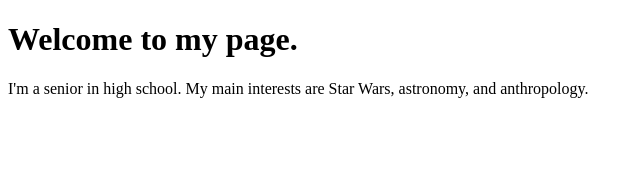
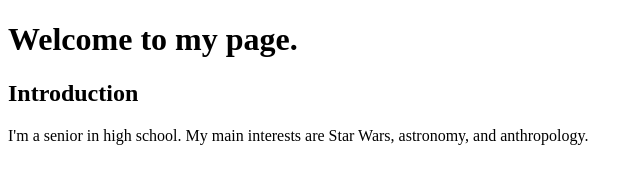
Before and after one commit to ewhite32/myPage, a plain HTML site: page index.html in a window 1280 px wide. Shown: the whole page, without its empty margins (0-643 px from the left). Drawn offline with Linux system fonts and the light colour scheme.

Commit message:
Update index.html

```diff
--- a/index.html
+++ b/index.html
@@ -4,6 +4,9 @@
 <h1>
   Welcome to my page.
 </h1>
+<h2>
+  Introduction
+</h2>
 <body>
   I'm a senior in high school. My main interests are Star Wars, astronomy, and anthropology.
 </body>
```
